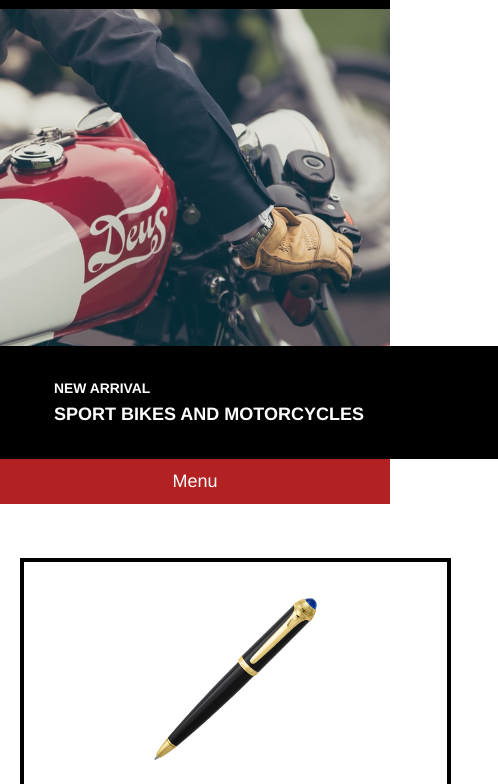
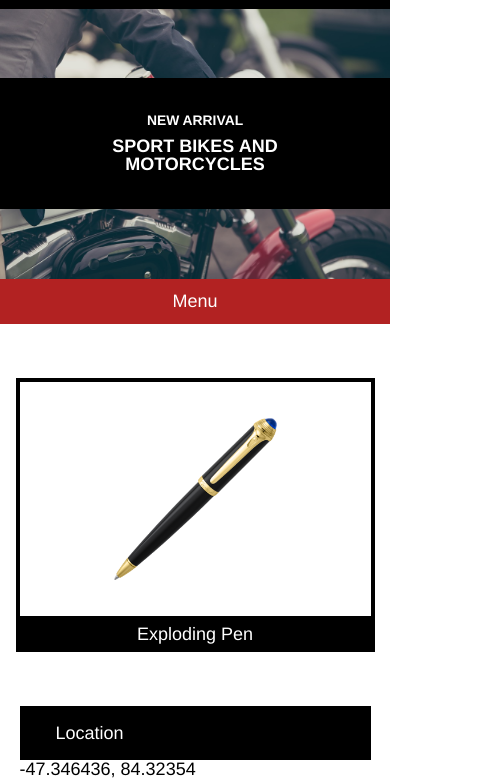
Before and after one commit to jenoble20/SecretAgentSupply, a plain HTML site: page index.html in a window 390 px wide. Shown: the part 42-826 px from the top of the page, 498 px wide, since content can reach past the window. Drawn offline with Linux system fonts and the light colour scheme.

Commit message:
Fixes most issues. Considered complete.

```diff
--- a/Resources/CSS/style.css
+++ b/Resources/CSS/style.css
@@ -16,16 +16,13 @@ body{
 
 .container{
   width: 960px;
-}
-
-.body.container{
   margin: auto;
 }
-
 
 /**Header**/
 
 header{
+  width: 100%;
   padding: 0.66rem 0rem;
   background-color: black;
 }
@@ -58,7 +55,6 @@ header{
 
 #banner{
   display: flex;
-  justify-content: center;
   align-items: center;
   height: 25rem;
   width: auto;
@@ -177,6 +173,9 @@ footer{
 
 @media only screen and (max-width: 1024px){
 
+  .container{
+    width: 100%;
+  }
 
   /**Navigation**/
 
@@ -218,21 +217,18 @@ footer{
 @media only screen and (max-width: 470px){
 
   .container{
-    width: 470px;
+    width: 100%;
   }
 
 
   /**Main banner**/
 
   #banner{
-    align-items: flex-end;
+    height: 15rem;
   }
 
   #headline{
-    width: 100%;
-  }
-
-  #headline .detail{
+    align-self: flex-end;
     width: 100%;
   }
 
@@ -246,6 +242,13 @@ footer{
     font-weight: bold;
   }
 
+  #detail{
+    margin-top: 10rem;
+  }
+
+  h2, h3{
+    text-align: center;
+  }
 
   /**Products Section**/
 
--- a/index.html
+++ b/index.html
@@ -1,7 +1,7 @@
 <!DOCTYPE html>
 <html lang="en" dir="ltr">
   <head>
-    <meta name="viewport" content="width=device-width">
+    <meta name="viewport" content="width=device-width, initial-scale=1">
     <link href="Resources\CSS\reset.css" type=text/css rel="stylesheet">
     <link href="Resources\CSS\style.css" type="text/css" rel="stylesheet">
     <title>Secret Agent Supply Inc.</title>
```
